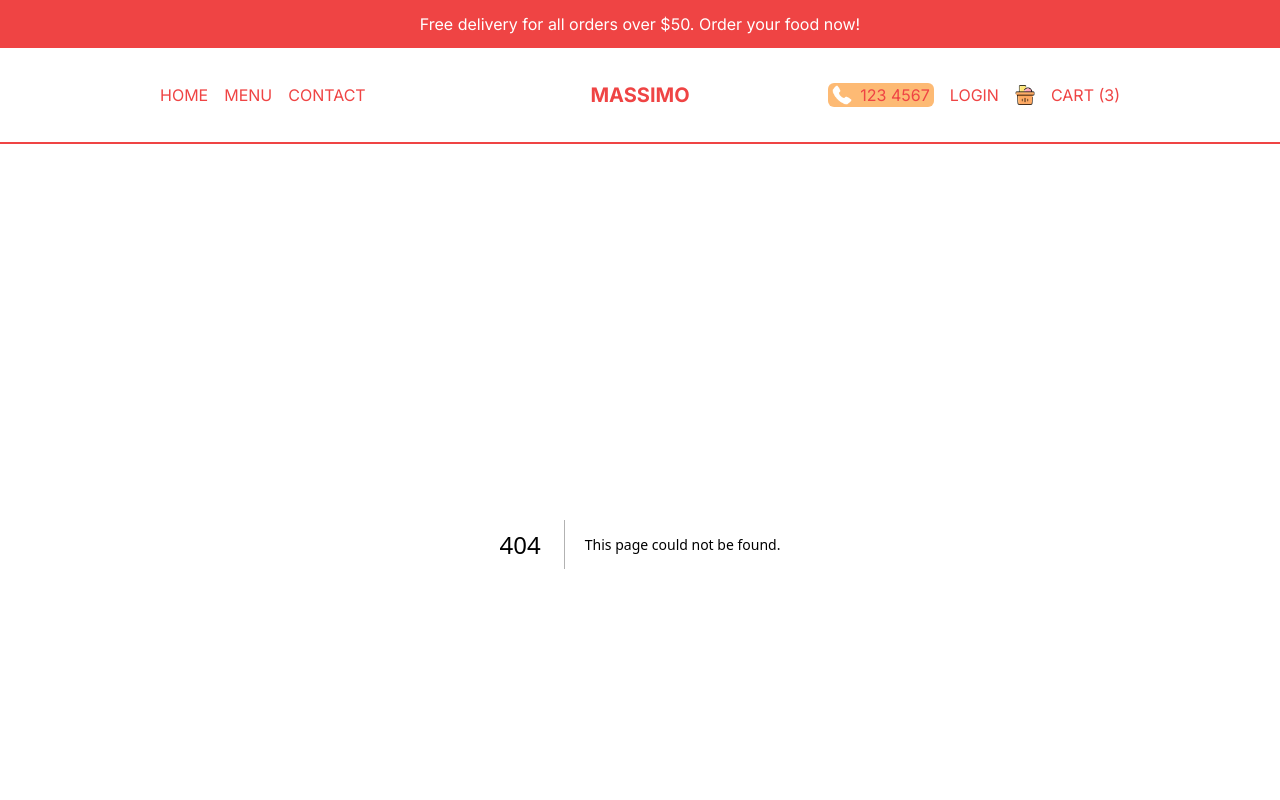
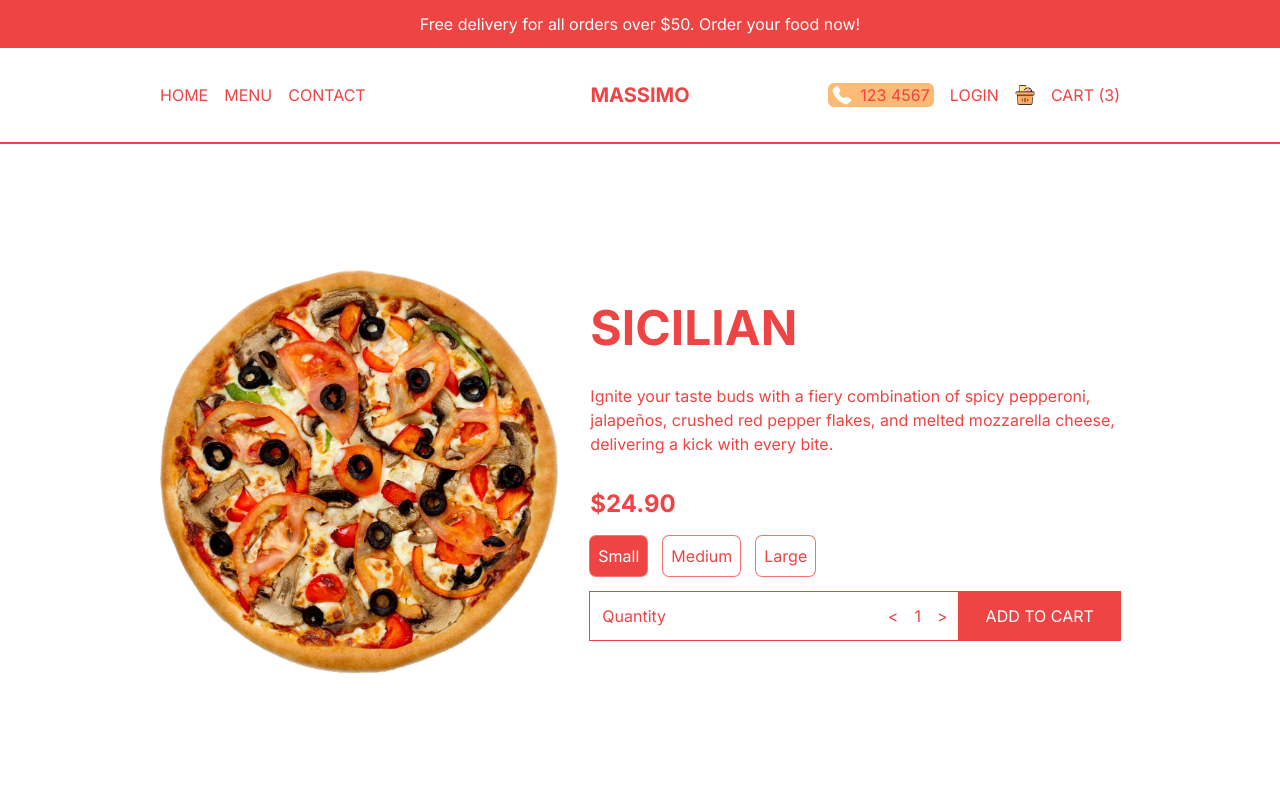
Before and after one commit to jay-rt/restaurant, a Next.js app: page /products/1 in a window 1280 px wide. Before the commit this address had no page. Shown: the top 800 px of the page. Built offline with nearby package versions, Linux system fonts and the light colour scheme.

Commit message:
created a single product page and price component

```diff
--- /dev/null
+++ b/src/app/products/[id]/page.tsx
@@ -0,0 +1,34 @@
+import Price from "@/components/Price";
+import { singleProduct } from "@/data";
+import Image from "next/image";
+
+const SingleProduct = () => {
+  return (
+    <main className="p-x-responsive h-fullscreen flex flex-col gap-4 justify-around md:flex-row md:items-center md:gap-8 text-red-500">
+      {/* IMAGE CONTAINER */}
+      <div className="relative w-full h-1/2 md:h-[70%]">
+        <Image
+          src={singleProduct.img}
+          alt=""
+          fill
+          className="object-contain"
+          sizes="(max-width: 767px) 100vw"
+        />
+      </div>
+      {/* TEXT CONTAINER */}
+      <div className="h-1/2 flex flex-col gap-4 md:h-[70%] justify-center md:gap-6 xl:gap-8">
+        <h1 className="text-3xl font-bold uppercase xl:text-5xl">
+          {singleProduct.title}
+        </h1>
+        <p>{singleProduct.desc}</p>
+        <Price
+          price={singleProduct.price}
+          options={singleProduct.options}
+          id={singleProduct.id}
+        />
+      </div>
+    </main>
+  );
+};
+
+export default SingleProduct;
--- /dev/null
+++ b/src/components/Price.tsx
@@ -0,0 +1,77 @@
+"use client";
+
+import { useState, useEffect } from "react";
+
+type PriceProps = {
+  id: number;
+  price: number;
+  options: {
+    title: string;
+    additionalPrice: number;
+  }[];
+};
+
+const Price = ({ id, price, options }: PriceProps) => {
+  const [total, setTotal] = useState(price);
+  const [quantity, setQuantity] = useState(1);
+  const [selected, setSelected] = useState(0);
+
+  useEffect(() => {
+    const totalPrice = (price + options[selected].additionalPrice) * quantity;
+    setTotal(totalPrice);
+  }, [price, options, selected, quantity]);
+
+  return (
+    <div className="flex flex-col gap-4">
+      <h2 className="text-2xl font-bold">${total.toFixed(2)}</h2>
+      {/* OPTIONS CONTIANER */}
+      <div className="flex gap-4">
+        {options.map((option, index) => (
+          <button
+            type="button"
+            key={option.title}
+            className="p-2 ring-1 ring-red-400 rounded-md"
+            style={{
+              backgroundColor: selected === index ? "rgb(239 68 68)" : "#fff",
+              color: selected === index ? "#fff" : "rgb(239 68 68)",
+            }}
+            onClick={() => setSelected(index)}
+          >
+            {option.title}
+          </button>
+        ))}
+      </div>
+      {/* QUANTITY CONTIANER AND ADD BUTTON*/}
+      <div className="flex-between">
+        {/* QUANTITY CONTIANER */}
+        <div className="w-full flex-between ring-1 ring-red-500 p-3">
+          <span>Quantity</span>
+          <div className="flex gap-4">
+            <button
+              type="button"
+              onClick={() => setQuantity((prev) => (prev > 1 ? prev - 1 : 1))}
+            >
+              {"<"}
+            </button>
+            <span>{quantity}</span>
+            <button
+              type="button"
+              onClick={() => setQuantity((prev) => (prev < 9 ? prev + 1 : 9))}
+            >
+              {">"}
+            </button>
+          </div>
+        </div>
+        {/* ADD BUTTON */}
+        <button
+          type="button"
+          className="w-56 uppercase bg-red-500 text-white p-3 ring-1 ring-red-500"
+        >
+          Add to Cart
+        </button>
+      </div>
+    </div>
+  );
+};
+
+export default Price;
--- a/src/data.ts
+++ b/src/data.ts
@@ -370,3 +370,26 @@ export const menu: MenuItem[] = [
     color: "white",
   },
 ];
+
+//SINGLE PRODUCT
+export const singleProduct: Product = {
+  id: 1,
+  title: "Sicilian",
+  desc: "Ignite your taste buds with a fiery combination of spicy pepperoni, jalapeños, crushed red pepper flakes, and melted mozzarella cheese, delivering a kick with every bite.",
+  img: "/temporary/p1.png",
+  price: 24.9,
+  options: [
+    {
+      title: "Small",
+      additionalPrice: 0,
+    },
+    {
+      title: "Medium",
+      additionalPrice: 4,
+    },
+    {
+      title: "Large",
+      additionalPrice: 6,
+    },
+  ],
+};
```
